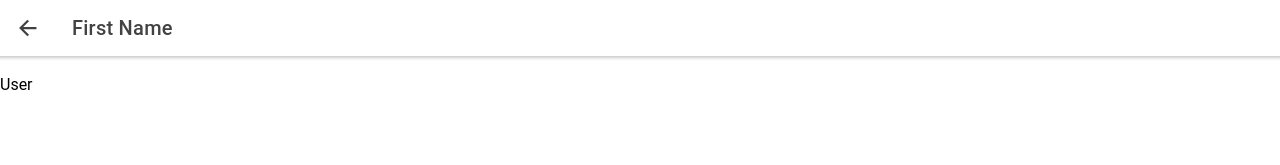
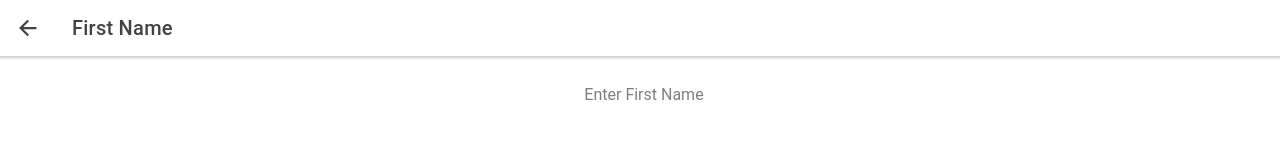
Before and after one commit to hernandez-jordan/ionic-course-app, a React (Create React App) app: page /first-name in a window 1280 px wide. Shown: the top 165 px of the page. Built offline with nearby package versions, Linux system fonts and the light colour scheme.

Commit message:
Add: events (future bug fixes comin up)

```diff
--- a/src/App.tsx
+++ b/src/App.tsx
@@ -7,7 +7,7 @@ import {
   IonRouterOutlet,
   IonTabBar,
   IonTabButton,
-  IonTabs
+  IonTabs,
 } from '@ionic/react';
 import { IonReactRouter } from '@ionic/react-router';
 import { homeSharp, albumsSharp, personSharp } from 'ionicons/icons';
@@ -73,7 +73,7 @@ const routes = [
   },
   {
     path: '/first-name',
-    component : (() => <ProfileDetails id={`/tab3`} title={`First Name`} />),
+    component : (() => <ProfileDetails id={`/tab3`} title={`First Name`}  />),
     exactPath: true
   },
 ]
--- a/src/components/Profile/ProfileDetails.tsx
+++ b/src/components/Profile/ProfileDetails.tsx
@@ -1,20 +1,25 @@
-import React from 'react';
+import React, { useState } from 'react';
 import {
   IonBackButton,
   IonButtons,
   IonContent,
   IonHeader,
+  IonInput,
   IonPage,
   IonTitle,
   IonToolbar
 } from '@ionic/react';
 
-interface ProfileDetails {
+
+interface ProfileDetailsProps  {
   id: string;
   title: string;
 }
 
-const ProfileDetails: React.FC<ProfileDetails> = ({ id, title }) => {
+const ProfileDetails: React.FC<ProfileDetailsProps> = ({ id, title }) => {
+  const [value, setValue] = useState<string>('');
+  const handleChange = (newValue : any) => setValue(newValue);
+
   return (
     <IonPage>
       <IonHeader>
@@ -27,7 +32,12 @@ const ProfileDetails: React.FC<ProfileDetails> = ({ id, title }) => {
       </IonHeader>
       <IonContent>
         <br />
-        User
+        <IonInput
+          className="ion-text-center"
+          value={value}
+          placeholder="Enter First Name"
+          onIonChange={handleChange}>
+        </IonInput>
       </IonContent>
     </IonPage>
   )
--- a/src/pages/Tab2.tsx
+++ b/src/pages/Tab2.tsx
@@ -76,7 +76,7 @@ const Tab2: React.FC = () => {
       <IonContent >
         <IonList>
           {course.map((course, key) =>
-            <IonItem key={key} button onClick={() => course.title}>
+            <IonItem key={key} button >
               <IonIcon slot="start" icon={course.icon}></IonIcon>
               <IonIcon slot="end" icon={chevronForward}></IonIcon>
               <IonLabel>
--- a/src/pages/Tab3.tsx
+++ b/src/pages/Tab3.tsx
@@ -43,6 +43,7 @@ const profileList = [
 
 ]
 
+
 const Tab3: React.FC = () => {
 
   return (
@@ -56,7 +57,7 @@ const Tab3: React.FC = () => {
         <Profile
           sourcePath={ProfilePicture}
           alt="profile"
-          nameProfile="Jordan Hernandez"
+          nameProfile={'Jordan Hernandez'}
           emailProfile="jordanhernandez@apple.io"
           />
         <IonList>
```
